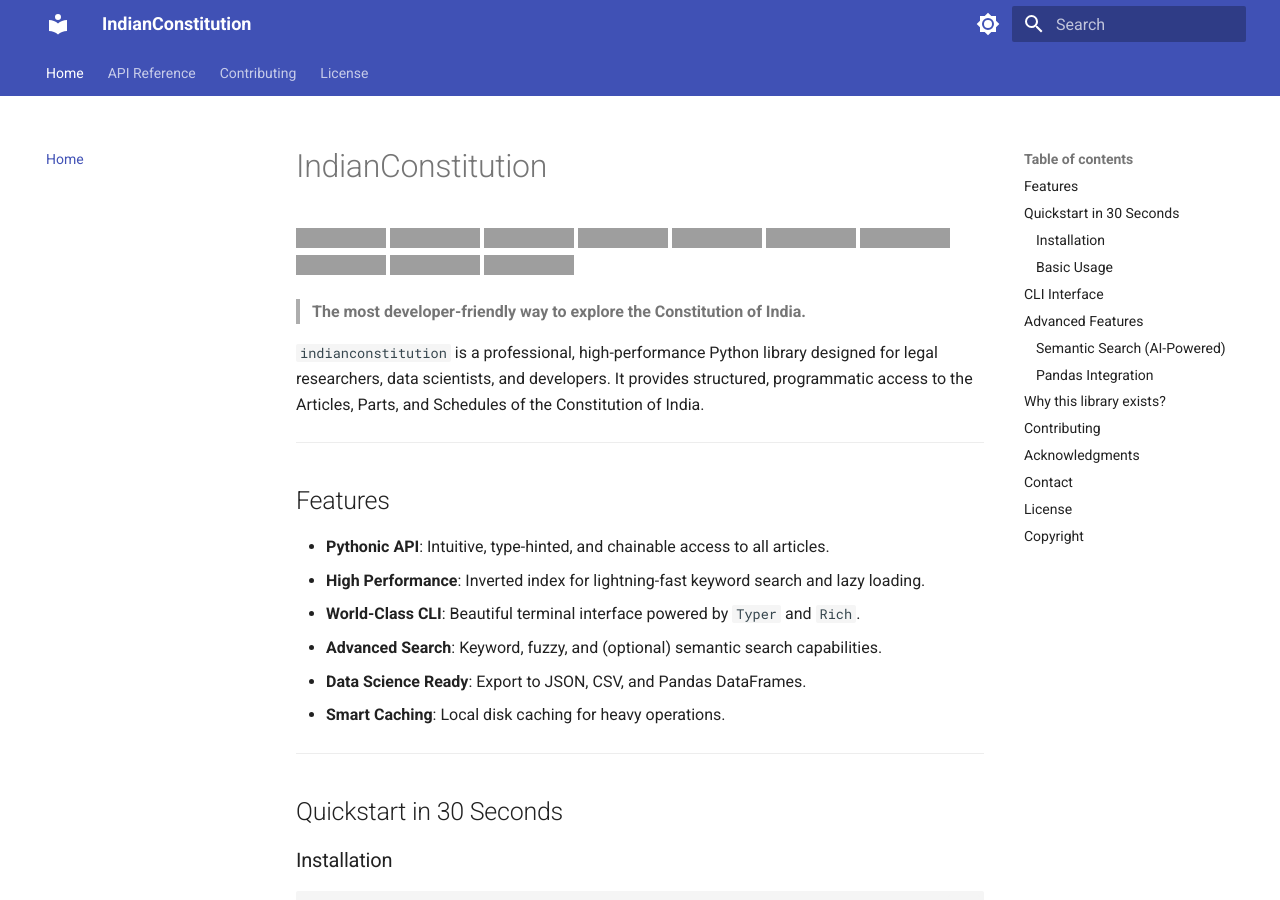
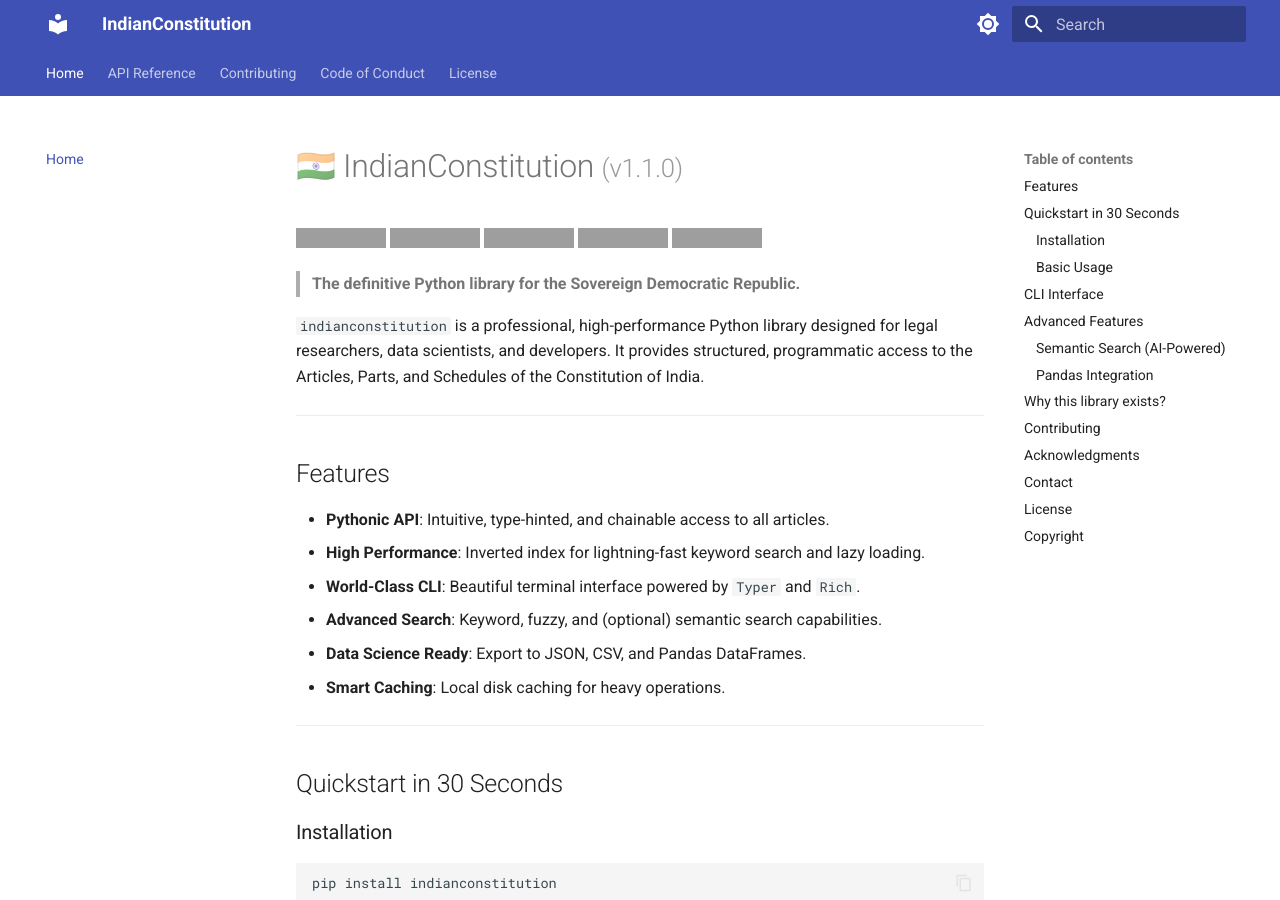
Before and after one commit to Vikhram-S/IndianConstitution, an MkDocs documentation site: the page built from docs/index.md, in a window 1280 px wide and 900 px high. Built offline with MkDocs 1.6.1 and Material for MkDocs 9.7.7, drawn with Linux system fonts in a browser that asks for light colours; grey boxes are pictures that could not be loaded.

Commit message:
docs: fix mkdocstrings syntax, link targets, and sync root files

```diff
--- a/docs/index.md
+++ b/docs/index.md
@@ -1,17 +1,12 @@
-# IndianConstitution
+# 🇮🇳 IndianConstitution <small>(v1.1.0)</small>
 
-[![PyPI - Python Version](https://img.shields.io/pypi/pyversions/indianconstitution?label=Python&logo=python&logoColor=white)](https://pypi.org/project/indianconstitution/)
-[![PyPI - License](https://img.shields.io/pypi/l/indianconstitution?label=License&color=blue)](https://opensource.org/licenses/Apache-2.0)
-[![Maintenance](https://img.shields.io/maintenance/yes/2026?label=Maintained&logo=github)](https://github.com/Vikhram-S/IndianConstitution)
-[![PyPI](https://img.shields.io/pypi/v/indianconstitution?label=PyPi&logo=pypi&logoColor=white)](https://pypi.org/project/indianconstitution/)
-[![PyPI - Status](https://img.shields.io/pypi/status/indianconstitution?label=Status)](https://pypi.org/project/indianconstitution/)
-[![PyPI - Downloads](https://img.shields.io/pypi/dm/indianconstitution?label=Monthly%20Downloads&logo=pypi&logoColor=white)](https://pypi.org/project/indianconstitution/)
-[![Total Downloads](https://static.pepy.tech/badge/indianconstitution?label=Total%20Downloads)](https://pepy.tech/project/indianconstitution)
-[![SemVer](https://img.shields.io/badge/versioning-SemVer-blue?logo=semver&logoColor=white)](https://semver.org/)
-[![Wheel](https://img.shields.io/pypi/wheel/indianconstitution?label=Wheel&logo=python&logoColor=white)](https://pypi.org/project/indianconstitution/)
-[![Documentation Status](https://img.shields.io/badge/docs-latest-brightgreen.svg?logo=read-the-docs&logoColor=white)](https://indianconstitution.readthedocs.io/)
+[![PyPI - Version](https://img.shields.io/pypi/v/indianconstitution?logo=pypi&logoColor=white&color=blue)](https://pypi.org/project/indianconstitution/)
+[![PyPI - Python Version](https://img.shields.io/pypi/pyversions/indianconstitution?logo=python&logoColor=white)](https://pypi.org/project/indianconstitution/)
+[![PyPI - Downloads](https://img.shields.io/pypi/dm/indianconstitution?logo=pypi&logoColor=white&color=black)](https://pepy.tech/project/indianconstitution)
+[![GitHub Pages](https://img.shields.io/badge/docs-GitHub%20Pages-blue?logo=github&logoColor=white)](https://vikhram-s.github.io/IndianConstitution/)
+[![License](https://img.shields.io/pypi/l/indianconstitution?color=red)](https://opensource.org/licenses/Apache-2.0)
 
-> **The most developer-friendly way to explore the Constitution of India.**
+> **The definitive Python library for the Sovereign Democratic Republic.**
 
 `indianconstitution` is a professional, high-performance Python library designed for legal researchers, data scientists, and developers. It provides structured, programmatic access to the Articles, Parts, and Schedules of the Constitution of India.
 
@@ -102,7 +97,7 @@
 
 ## Contributing
 
-We welcome contributions! Please see [CONTRIBUTING.md](CONTRIBUTING.md) for details.
+We welcome contributions! Please see [CONTRIBUTING.md](contributing.md) for details.
 
 ## Acknowledgments
 
@@ -117,7 +112,7 @@
 
 ## License
 
-This project is licensed under the Apache License 2.0 - see the [LICENSE](LICENSE) file for details.
+This project is licensed under the Apache License 2.0 - see the [LICENSE](license.md) file for details.
 
 ## Copyright
 
--- a/mkdocs.yml
+++ b/mkdocs.yml
@@ -40,6 +40,7 @@
       - Core: api/core.md
       - CLI: api/cli.md
   - Contributing: contributing.md
+  - Code of Conduct: code_of_conduct.md
   - License: license.md
 
 markdown_extensions:
```
Also changed, not shown: docs/api/cli.md (+1 -1 lines), docs/code_of_conduct.md (added, +19 -0 lines).
